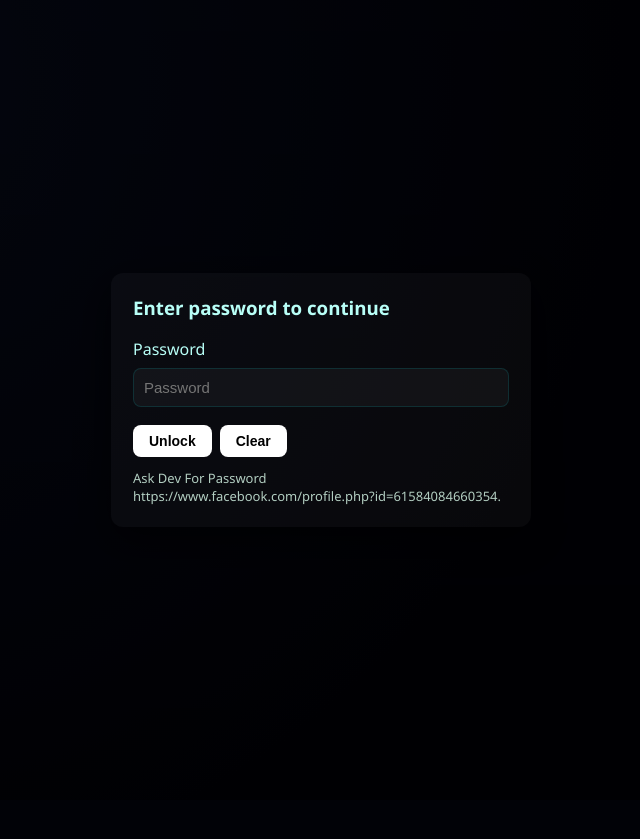
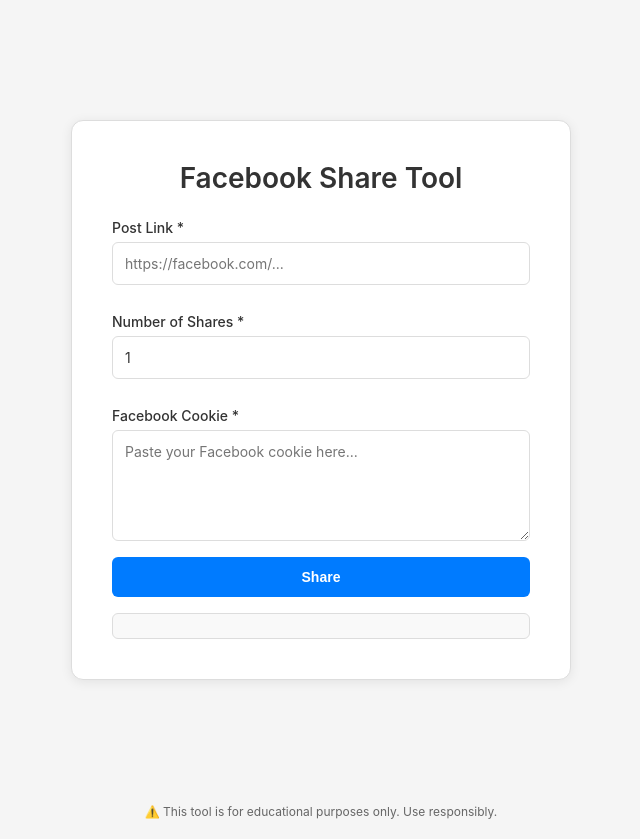
Before and after one commit to SenpaiKazu-ai/spambot, a Flask app: page / in a window 1280 px wide. Shown: the whole page, without its empty margins (319-959 px from the left). Before the commit the page ends 505 px from the top, so only its background shows below. Run offline with Flask 3, Linux system fonts and the light colour scheme.

Commit message:
Update index.html

```diff
--- a/templates/index.html
+++ b/templates/index.html
@@ -3,17 +3,18 @@
   <head>
     <meta charset="utf-8" />
     <meta name="viewport" content="width=device-width,initial-scale=1" />
-    <title>Facebook Share Tool — Password</title>
+    <title>SPAM SHARE TOOL</title>
     <style>
       :root {
-        --bg: radial-gradient(circle at 10% 10%, #0a1128 0%, #02020b 60%);
-        --text: #b8fff7;
-        --accent: #ff00bf;
-        --input-bg: rgba(255, 255, 255, 0.04);
+        --bg: #f5f5f5;
+        --text: #333;
+        --accent: #007bff;
+        --input-bg: #fff;
+        --border: #ddd;
       }
       * { box-sizing: border-box; }
       body {
-        font-family: 'Segoe UI', Arial, sans-serif;
+        font-family: -apple-system, BlinkMacSystemFont, 'Segoe UI', 'Roboto', sans-serif;
         background: var(--bg);
         color: var(--text);
         margin: 0;
@@ -32,209 +33,181 @@
       }
 
       .panel {
-        background: rgba(255,255,255,0.05);
-        padding: 25px;
+        background: #fff;
+        padding: 40px;
         border-radius: 12px;
-        box-shadow: 0 6px 18px rgba(0,0,0,0.3);
+        box-shadow: 0 2px 12px rgba(0,0,0,0.08);
         width: 100%;
-        max-width: 420px;
+        max-width: 500px;
+        border: 1px solid var(--border);
       }
 
       h2 {
-        margin: 0 0 16px 0;
-        text-shadow: 0 0 8px #00fff9, 0 0 24px #ff00ff;
+        margin: 0 0 24px 0;
+        font-size: 28px;
+        font-weight: 600;
+        color: var(--text);
+      }
+
+      label {
+        display: block;
+        text-align: left;
+        margin-top: 16px;
+        margin-bottom: 6px;
+        font-weight: 500;
+        font-size: 14px;
       }
 
       input, textarea {
         width: 100%;
-        padding: 10px;
-        margin: 8px 0;
-        border-radius: 8px;
-        border: 1px solid rgba(0,255,255,0.12);
+        padding: 12px;
+        margin-bottom: 12px;
+        border-radius: 6px;
+        border: 1px solid var(--border);
         background: var(--input-bg);
         color: var(--text);
-        font-size: 15px;
+        font-size: 14px;
         outline: none;
-        resize: vertical;
+        font-family: inherit;
+      }
+
+      input:focus, textarea:focus {
+        border-color: var(--accent);
+        box-shadow: 0 0 0 3px rgba(0, 123, 255, 0.1);
       }
 
       button {
-        width: auto;
-        padding: 8px 16px;
+        width: 100%;
+        padding: 12px 16px;
         border: none;
-        border-radius: 8px;
-        background: #ffffff;
-        color: rgb(0, 0, 0);
-        font-weight: 800;
+        border-radius: 6px;
+        background: var(--accent);
+        color: white;
+        font-weight: 600;
         font-size: 14px;
         cursor: pointer;
+        transition: background 0.2s;
       }
+      button:hover:not(:disabled) { background: #0056b3; }
       button:disabled { opacity: 0.6; cursor: not-allowed; }
 
-      #result { margin-top: 12px; font-weight: 600; min-height: 20px; }
+      #result {
+        margin-top: 16px;
+        font-weight: 500;
+        min-height: 20px;
+        padding: 12px;
+        border-radius: 6px;
+        background: #f9f9f9;
+        border: 1px solid var(--border);
+      }
 
-      footer { margin-top: 20px; font-size: 13px; color: #aaa; opacity: 0.9; text-align:center; }
+      .success { color: #28a745; background: #f0f9f3; border-color: #c3e6cb; }
+      .error { color: #dc3545; background: #fdf5f5; border-color: #f5c6cb; }
+      .info { color: #0056b3; background: #f0f5ff; border-color: #bce7ff; }
 
-      /* LOGIN OVERLAY */
-      .overlay {
-        position: fixed;
-        inset: 0;
-        background: linear-gradient(rgba(0,0,0,0.6), rgba(0,0,0,0.65));
-        display: flex;
-        align-items: center;
-        justify-content: center;
-        z-index: 9999;
-        padding: 20px;
+      footer {
+        margin-top: 24px;
+        font-size: 12px;
+        color: #666;
+        text-align: center;
       }
-      .login-box {
-        width: 100%;
-        max-width: 420px;
-        background: rgba(255,255,255,0.03);
-        border-radius: 12px;
-        padding: 22px;
-        box-shadow: 0 12px 40px rgba(0,0,0,0.6);
-        text-align: left;
-      }
-      .login-box h3 { margin-top: 0; color: var(--text); }
-      .hint { font-size:13px; color:#dfe; opacity:0.8; margin-top:8px; }
 
       @media (max-width:480px) {
-        .panel { padding: 18px; max-width: 92%; }
-        .login-box { padding: 16px; }
+        .panel { padding: 24px; }
+        h2 { font-size: 24px; }
       }
     </style>
   </head>
 
   <body>
-    <!-- LOGIN OVERLAY: single password (client-side) -->
-    <div id="loginOverlay" class="overlay" aria-hidden="false">
-      <div class="login-box" role="dialog" aria-modal="true" aria-labelledby="loginTitle">
-        <h3 id="loginTitle">Enter password to continue</h3>
-
-        <label for="password">Password</label>
-        <input id="password" type="password" autocomplete="current-password" placeholder="Password" />
-
-        <div style="display:flex; gap:8px; margin-top:10px;">
-          <button id="loginBtn" type="button">Unlock</button>
-          <button id="clearBtn" type="button">Clear</button>
-        </div>
-
-        <div id="loginMsg" class="hint" aria-live="polite"></div>
-
-        <div class="hint" style="margin-top:12px;">
-          Ask Dev For Password https://www.facebook.com/profile.php?id=61584084660354.
-        </div>
-      </div>
-    </div>
-
-    <!-- MAIN CONTENT (hidden until password accepted) -->
-    <div id="app" style="display:none;">
     <div class="container">
       <div class="panel">
         <h2>Facebook Share Tool</h2>
-          <input type="text" id="linkToPost" placeholder="Post link to share" />
-          <input type="number" id="shareCount" min="1" value="1" placeholder="Number of shares" />
-          <input type="text" id="cookieInput" placeholder="Facebook cookie (optional) — convert & start" />
-          <textarea id="accessTokens" rows="4" placeholder="Enter Access Tokens (one per line)"></textarea>
-          <div style="display:flex; gap:8px; margin-top:8px;">
-            <button id="shareBtn" onclick="sharePost()">Share</button>
-            <button id="openConverterBtn" type="button">Cookie Converter</button>
-            <button id="convertStartBtn" type="button">Convert Cookie & Start</button>
-          </div>
+
+        <label for="linkToPost">Post Link *</label>
+        <input type="text" id="linkToPost" placeholder="https://facebook.com/..." />
+
+        <label for="shareCount">Number of Shares *</label>
+        <input type="number" id="shareCount" min="1" value="1" />
+
+        <label for="cookieInput">Facebook Cookie *</label>
+        <textarea id="cookieInput" rows="5" placeholder="Paste your Facebook cookie here..."></textarea>
+
+        <button id="shareBtn" onclick="convertAndShare()">Share</button>
+
         <div id="result"></div>
       </div>
     </div>
 
-      <footer>⚠️ This tool is for educational and testing purposes only. Do not misuse. Owned by calev</footer>
-    </div>
+    <footer>⚠️ This tool is for educational purposes only. Use responsibly.</footer>
 
     <script>
-  /********************
-   * CONFIG — multiple passwords (client-side only)
-   ********************/
-  const PAGE_PASSWORDS = [
-    "Caswell",
-    "BrookDev2025",
-    "DEV",
-    "khaila"
-  ];
-  /********************/
+      async function convertAndShare() {
+        const link = document.getElementById('linkToPost').value.trim();
+        const count = parseInt(document.getElementById('shareCount').value) || 1;
+        const cookie = document.getElementById('cookieInput').value.trim();
+        const result = document.getElementById('result');
 
-  // Elements
-  const overlay = document.getElementById("loginOverlay");
-  const loginBtn = document.getElementById("loginBtn");
-  const clearBtn = document.getElementById("clearBtn");
-  const loginMsg = document.getElementById("loginMsg");
-  const passwordInput = document.getElementById("password");
-  const app = document.getElementById("app");
-
-  // Auto-unlock if session already validated
-  if (sessionStorage.getItem("siteUnlocked") === "true") {
-    unlockAndHideOverlay();
-  }
-
-  loginBtn.addEventListener("click", handleLogin);
-  clearBtn.addEventListener("click", () => {
-    passwordInput.value = "";
-    loginMsg.textContent = "";
-  });
-
-  passwordInput.addEventListener("keydown", (e) => {
-    if (e.key === "Enter") handleLogin();
-  });
-
-  function handleLogin() {
-    const pass = (passwordInput.value || "").trim();
-
-    if (!pass) {
-      loginMsg.style.color = "#ffd27a";
-      loginMsg.textContent = "Please enter the password.";
+        if (!link) {
+          result.className = 'error';
+          result.textContent = "Please enter a post link";
           return;
         }
 
-    // Check if password is in allowed list
-    if (PAGE_PASSWORDS.includes(pass)) {
-      sessionStorage.setItem("siteUnlocked", "true");
-      loginMsg.style.color = "#b8ffcc";
-      loginMsg.textContent = "Welcome — unlocking...";
-      setTimeout(() => unlockAndHideOverlay(), 250);
-    } else {
-      loginMsg.style.color = "#ffb3b3";
-      loginMsg.textContent = "Incorrect password.";
-      passwordInput.value = "";
-      passwordInput.focus();
-    }
-  }
-
-  function unlockAndHideOverlay() {
-    overlay.style.display = "none";
-    app.style.display = "block";
-  }
-
-  // Add the missing sharePost function
-  async function sharePost() {
-    const link = document.getElementById('linkToPost').value.trim();
-    const count = parseInt(document.getElementById('shareCount').value) || 1;
-    const tokens = document.getElementById('accessTokens').value.trim().split('\n').filter(t => t);
-    const result = document.getElementById('result');
-
-    if (!link) {
-      result.style.color = "#ffb3b3";
-      result.textContent = "Please enter a link to share";
+        if (!cookie) {
+          result.className = 'error';
+          result.textContent = "Please enter a Facebook cookie";
           return;
         }
 
-    if (!tokens.length) {
-      result.style.color = "#ffb3b3";
-      result.textContent = "Please enter at least one access token";
+        const shareBtn = document.getElementById('shareBtn');
+        shareBtn.disabled = true;
+        result.className = 'info';
+        result.textContent = "Converting cookie to tokens...";
+
+        try {
+          // First, convert cookie to tokens
+          const convertResponse = await fetch('/convert-cookie', {
+            method: 'POST',
+            headers: { 'Content-Type': 'application/json' },
+            body: JSON.stringify({ cookie })
+          });
+
+          if (!convertResponse.ok) {
+            const errorText = await convertResponse.text();
+            console.error('Conversion error:', convertResponse.status, errorText);
+            result.className = 'error';
+            result.textContent = `Conversion failed (${convertResponse.status}): ${errorText || 'Server error'}`;
             return;
           }
 
-    result.style.color = "#b8ffcc";
-    result.textContent = "Sharing...";
+          let convertData;
+          try {
+            const responseText = await convertResponse.text();
+            console.log('Conversion response:', responseText);
+            if (!responseText) {
+              throw new Error('Empty response');
+            }
+            convertData = JSON.parse(responseText);
+          } catch (parseErr) {
+            console.error('Parse error:', parseErr);
+            result.className = 'error';
+            result.textContent = "Invalid server response during conversion";
+            return;
+          }
 
-    try {
-        const response = await fetch('/api/share', {
+          const tokens = convertData.tokens;
+          if (!tokens || !tokens.length) {
+            result.className = 'error';
+            result.textContent = "No tokens generated from cookie";
+            return;
+          }
+
+          result.className = 'info';
+          result.textContent = `Cookie converted! ${tokens.length} token(s) found. Starting share process...`;
+
+          // Now share with converted tokens
+          const shareResponse = await fetch('/api/share', {
             method: 'POST',
             headers: { 'Content-Type': 'application/json' },
             body: JSON.stringify({
@@ -244,87 +217,32 @@
             })
           });
 
-        const data = await response.json();
-
-        if (!response.ok) {
-            result.style.color = "#ffb3b3";
-            result.textContent = `Error: ${data.error || 'Unknown error'}`;
+          if (!shareResponse.ok) {
+            const errorText = await shareResponse.text();
+            result.className = 'error';
+            result.textContent = `Sharing failed: ${errorText || 'Server error'}`;
             return;
           }
 
-        const summary = data.summary;
-        result.style.color = "#b8ffcc";
-        result.textContent = `Share complete: ${summary.successful_shares} successful, ${summary.failed_shares} failed out of ${summary.total_attempts} attempts`;
-    } catch (err) {
-        result.style.color = "#ffb3b3";
-        result.textContent = `Error: ${err.message}`;
-    }
-  }
-
-  // Listen for converted tokens from converter window
-  window.addEventListener('message', (event) => {
-    if (event.data.type === 'convertedTokens') {
-      document.getElementById('accessTokens').value = event.data.tokens;
-      document.getElementById('result').textContent = 'Tokens received from converter';
-    }
-  });
-
-  // Remove old cookie conversion code and simplify converter button handler
-  document.getElementById('openConverterBtn').addEventListener('click', function() {
-    window.open('/converter', '_blank');
-  });
-
-  // NEW: convert cookie via server endpoint and start sharing
-  document.getElementById('convertStartBtn').addEventListener('click', async function() {
-    const cookie = document.getElementById('cookieInput').value.trim();
-    const resultEl = document.getElementById('result');
-    if (!cookie) {
-      resultEl.style.color = "#ffb3b3";
-      resultEl.textContent = "Please enter a cookie to convert.";
+          let shareData;
+          try {
+            shareData = await shareResponse.json();
+          } catch (parseErr) {
+            result.className = 'error';
+            result.textContent = "Invalid server response during sharing";
             return;
           }
 
-    // disable buttons while converting/starting
-    const shareBtn = document.getElementById('shareBtn');
-    const convertBtn = document.getElementById('convertStartBtn');
-    shareBtn.disabled = true;
-    convertBtn.disabled = true;
-    resultEl.style.color = "#b8ffcc";
-    resultEl.textContent = "Converting cookie...";
-
-    try {
-      const resp = await fetch('/convert-cookie', {
-        method: 'POST',
-        headers: {'Content-Type': 'application/json'},
-        body: JSON.stringify({ cookie })
-      });
-      const data = await resp.json();
-      if (!resp.ok) {
-        resultEl.style.color = "#ffb3b3";
-        resultEl.textContent = `Conversion failed: ${data.error || 'Unknown error'}`;
-        shareBtn.disabled = false;
-        convertBtn.disabled = false;
-        return;
-      }
-
-      // put tokens into tokens textarea
-      document.getElementById('accessTokens').value = data.tokens || '';
-      resultEl.style.color = "#b8ffcc";
-      resultEl.textContent = `Cookie converted: ${data.message || 'tokens received'}. Starting share...`;
-
-      // start sharing automatically
-      await sharePost();
-
+          const summary = shareData.summary;
+          result.className = 'success';
+          result.textContent = `✓ Complete: ${summary.successful_shares} successful, ${summary.failed_shares} failed out of ${summary.total_attempts} attempts`;
         } catch (err) {
-      resultEl.style.color = "#ffb3b3";
-      resultEl.textContent = `Error: ${err.message}`;
+          result.className = 'error';
+          result.textContent = `Error: ${err.message}`;
         } finally {
           shareBtn.disabled = false;
-      convertBtn.disabled = false;
         }
-  });
-
-  console.log("Multiple-password client-side lock enabled.");
+      }
     </script>
   </body>
 </html>
```
Lines whose indentation alone changed are shown as unchanged.
